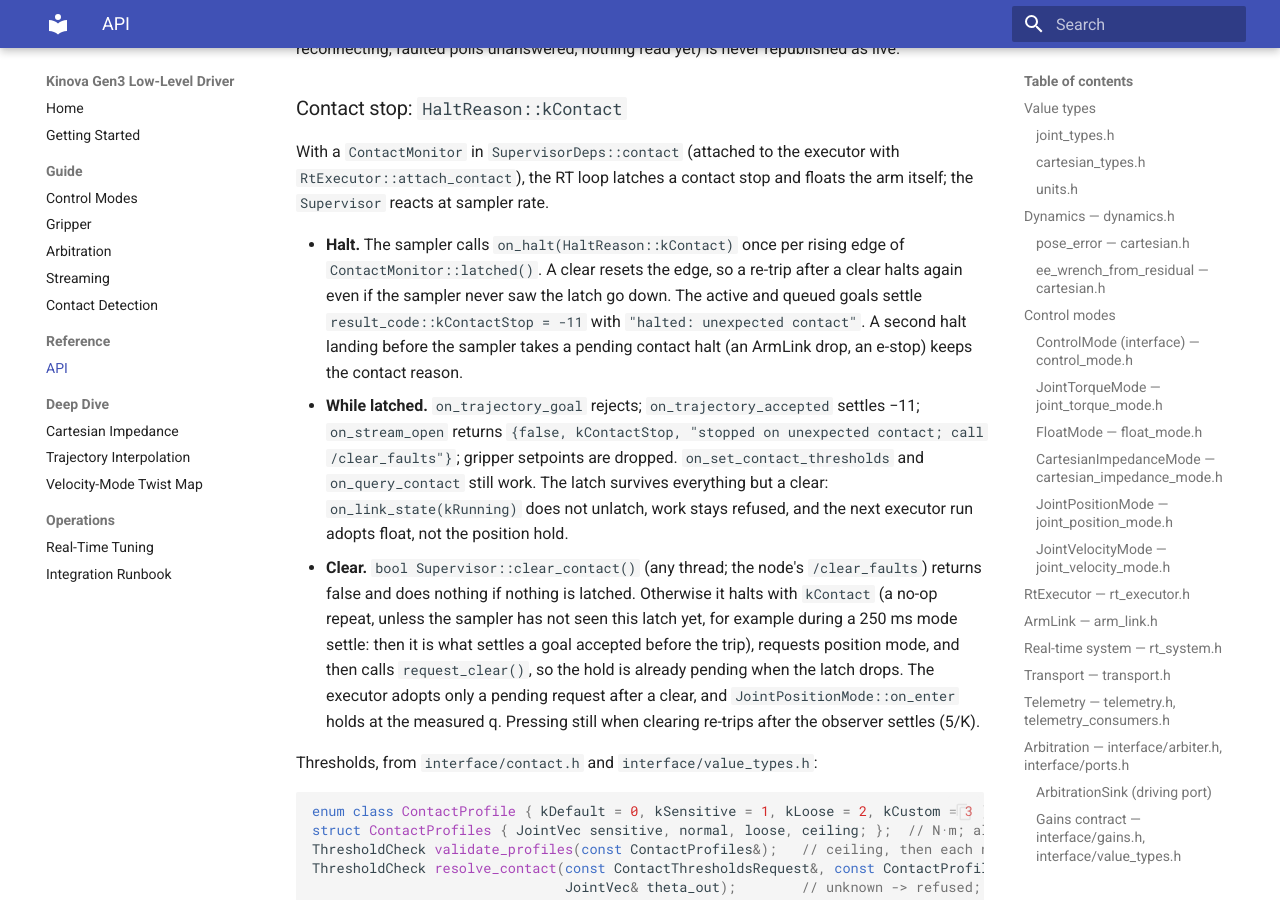
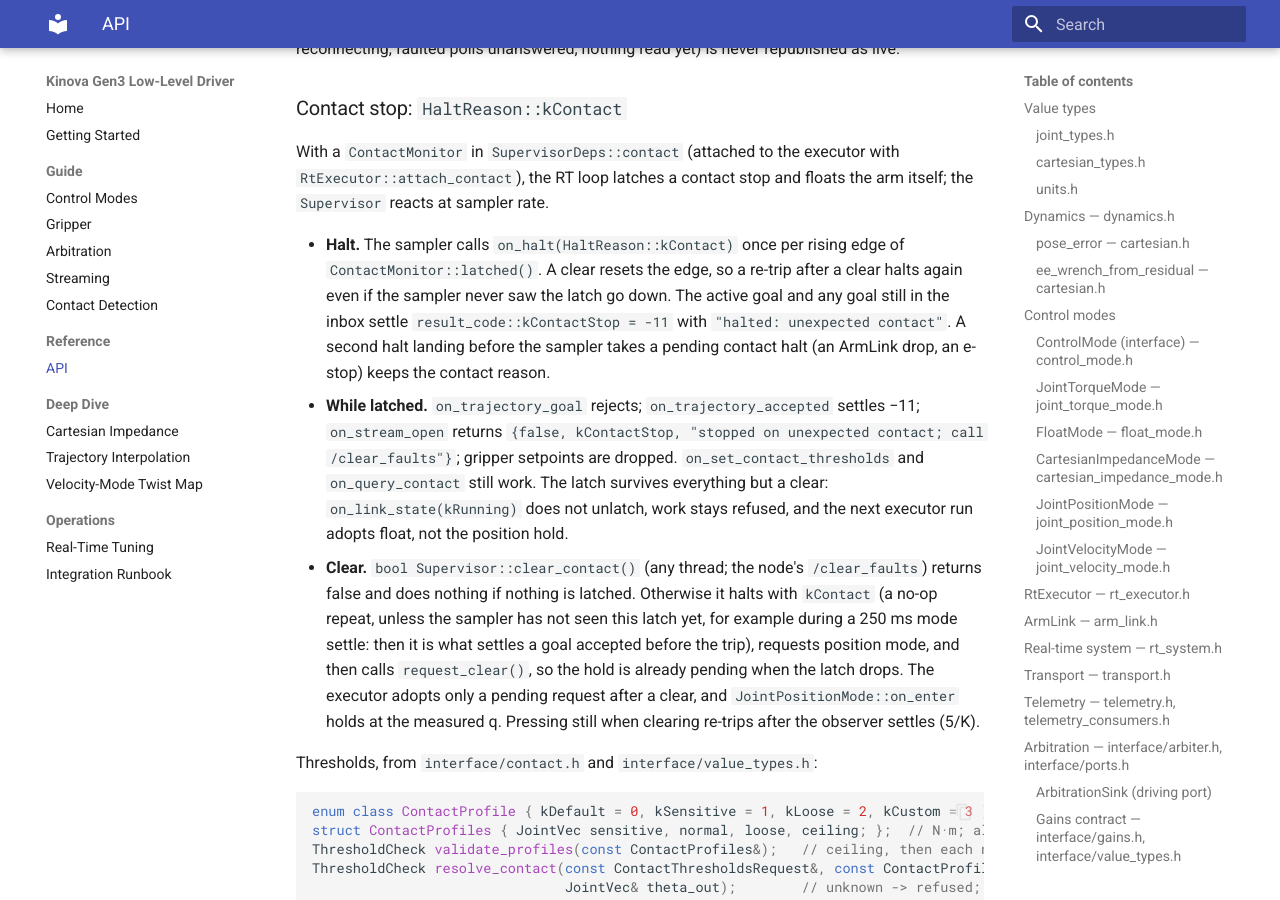
Before and after one commit to rammp-org/kinova-gen3-driver, an MkDocs documentation site: the page built from docs/reference/api.md, in a window 1280 px wide and 900 px high, scrolled down 17391 px. Built offline with MkDocs 1.6.1 and Material for MkDocs 9.7.7, drawn with Linux system fonts in a browser that asks for light colours.

Commit message:
docs(contact): halt settles the inbox; trajectory queueing is gone (#106)
Co-Authored-By: Claude Opus 5.5 <noreply@anthropic.com>
Claude-Session: https://claude.ai/code/session_01QoDtVscJzCSvwciduriahp

```diff
--- a/docs/reference/api.md
+++ b/docs/reference/api.md
@@ -826,7 +826,7 @@ floats the arm itself; the `Supervisor` reacts at sampler rate.
 
 - **Halt.** The sampler calls `on_halt(HaltReason::kContact)` once per rising
   edge of `ContactMonitor::latched()`. A clear resets the edge, so a re-trip
-  after a clear halts again even if the sampler never saw the latch go down. The active and queued goals settle
+  after a clear halts again even if the sampler never saw the latch go down. The active goal and any goal still in the inbox settle
   `result_code::kContactStop = -11` with `"halted: unexpected contact"`. A
   second halt landing before the sampler takes a pending contact halt (an
   ArmLink drop, an e-stop) keeps the contact reason.
```
